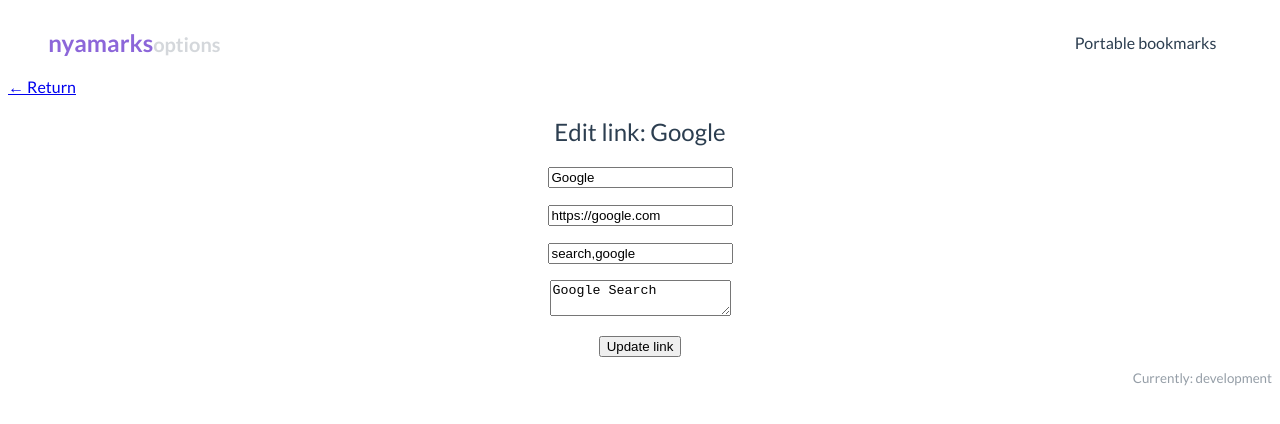
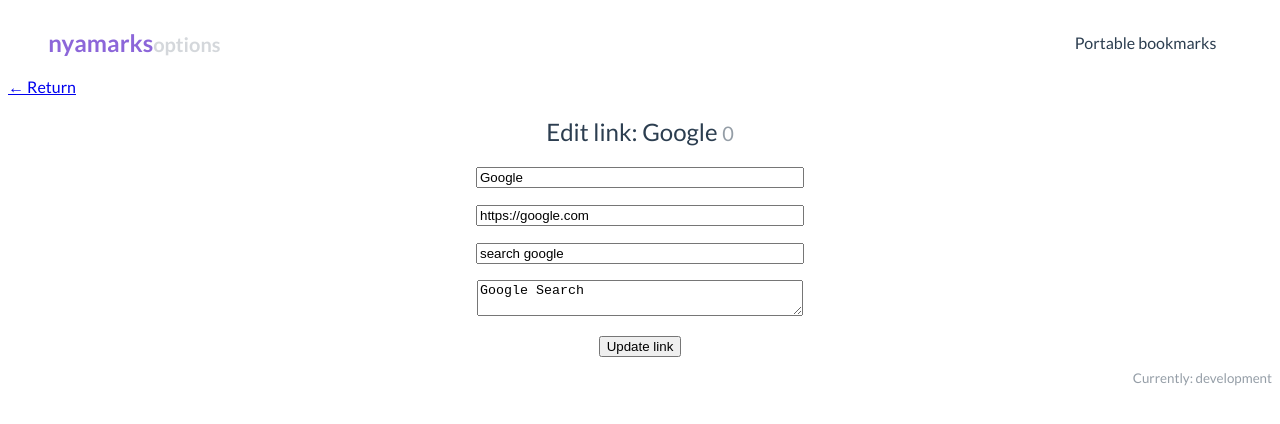
Before and after one commit to NedraeMessmer/nyamarks, a Vue app: page /#/edit/0 in a window 1280 px wide. Shown: the top 424 px of the page. Built offline with nearby package versions, Linux system fonts and the light colour scheme.

Commit message:
Fix edit link always modifying first link

```diff
--- a/src/components/EditLink.vue
+++ b/src/components/EditLink.vue
@@ -7,7 +7,10 @@
     </div>
 
     <form class="edit-link-form" name="editLink" v-on:submit.prevent="updateLink">
-      <h2>Edit link: {{link.name}}</h2>
+      <h2>
+        Edit link: {{link.name}}
+        <small class="linkId">{{id}}</small>
+      </h2>
 
       <p><input placeholder="Name" v-model.trim="link.name"></p>
       <p><input placeholder="URL (required)" v-model.trim="link.url" required></p>
@@ -36,7 +39,7 @@
       const link = {...this.link};
 
       this.$store.dispatch('updateLink', {
-        id: this.id,
+        index: this.id,
         link,
       })
       .then(() => {
@@ -52,9 +55,17 @@
   h2 {
     font-weight: normal;
   }
+
+  input, textarea {
+    width: 25vw;
+  }
 }
 
 .edit-link-form {
   text-align: center;
 }
+
+.linkId {
+  opacity: 0.5;
+}
 </style>
--- a/src/store/getters.js
+++ b/src/store/getters.js
@@ -1,7 +1,8 @@
 export const link = state => index => {
   const link = {...state.links.main[index]};
 
-  link.tagString = link.tags.join(' ');
+  link.id = index;
+  link.tags = link.tags.join(' ');
 
   return link;
 }
```
